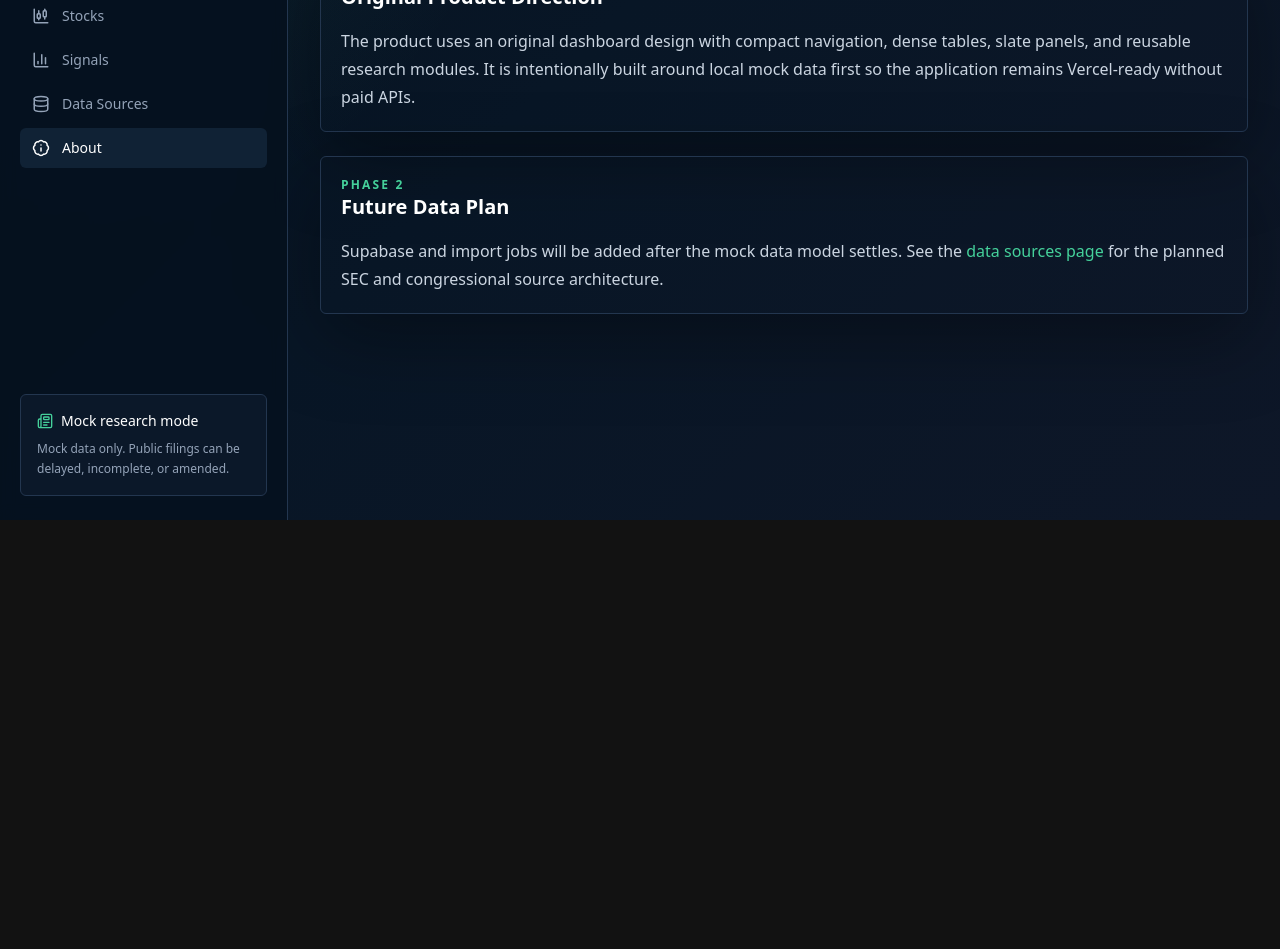
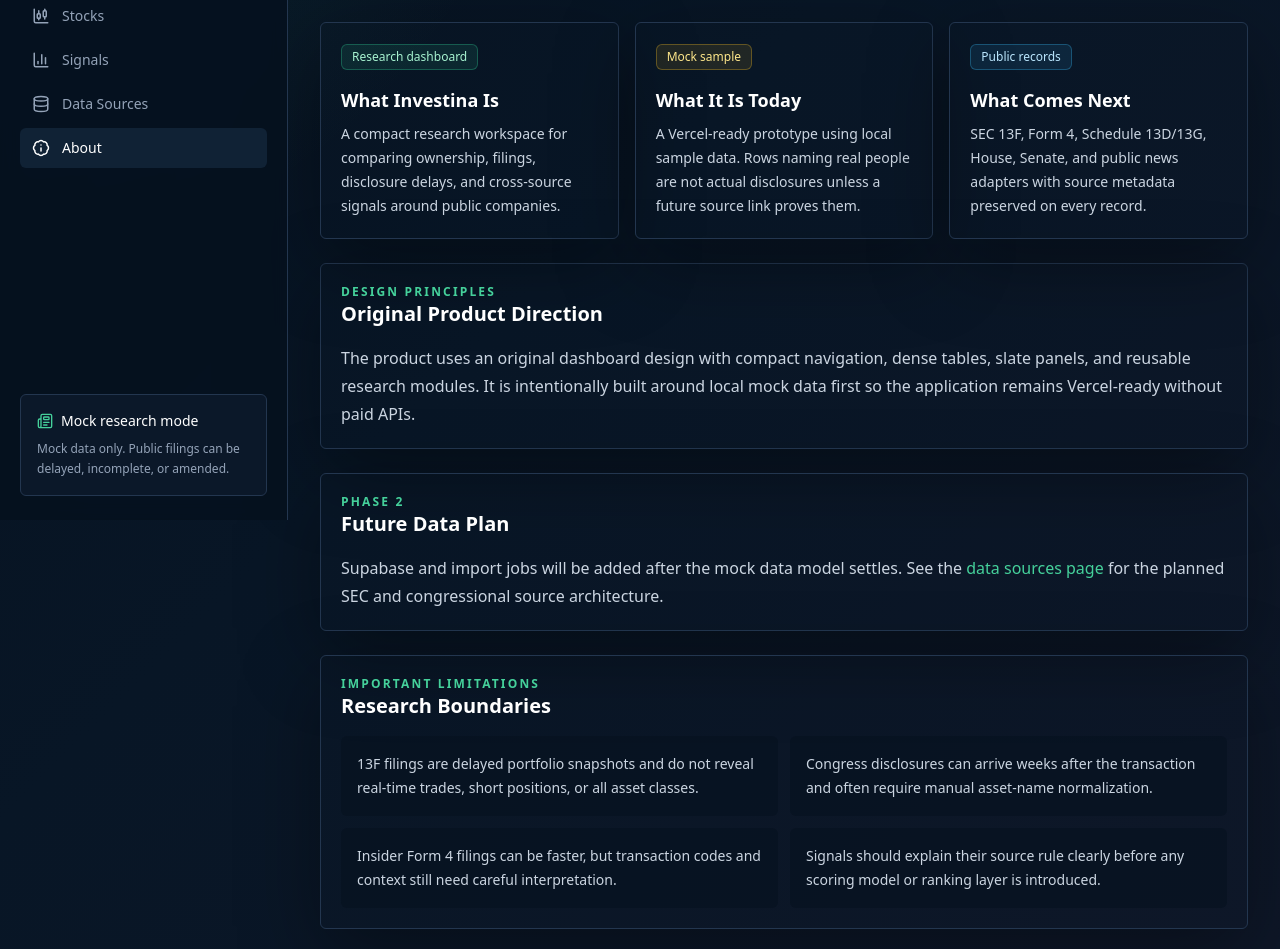
Before and after one commit to EIPJOS/investor-signal-explorer, a Next.js app: page /about in a window 1280 px wide. Shown: the part 280-1229 px from the top of the page. Before the commit the page ends 800 px from the top, so only its background shows below. Built offline with nearby package versions, Linux system fonts and the light colour scheme.

Commit message:
Polish trust and data source pages

```diff
--- a/app/about/page.tsx
+++ b/app/about/page.tsx
@@ -1,6 +1,8 @@
 import type { Metadata } from "next";
 import Link from "next/link";
+import { Badge } from "@/components/ui/badge";
 import { Card, SectionHeader } from "@/components/ui/card";
+import { MockWarning } from "@/components/ui/mock-warning";
 
 export const metadata: Metadata = {
   title: "About",
@@ -18,6 +20,32 @@
           Congress stock trades, insider transactions, ownership signals, and related news.
         </p>
       </div>
+      <MockWarning />
+
+      <section className="grid gap-4 md:grid-cols-3">
+        <Card>
+          <Badge tone="mint">Research dashboard</Badge>
+          <h2 className="mt-4 text-lg font-semibold text-white">What Investina Is</h2>
+          <p className="mt-2 text-sm leading-6 text-slate-300">
+            A compact research workspace for comparing ownership, filings, disclosure delays, and cross-source signals around public companies.
+          </p>
+        </Card>
+        <Card>
+          <Badge tone="amber">Mock sample</Badge>
+          <h2 className="mt-4 text-lg font-semibold text-white">What It Is Today</h2>
+          <p className="mt-2 text-sm leading-6 text-slate-300">
+            A Vercel-ready prototype using local sample data. Rows naming real people are not actual disclosures unless a future source link proves them.
+          </p>
+        </Card>
+        <Card>
+          <Badge tone="blue">Public records</Badge>
+          <h2 className="mt-4 text-lg font-semibold text-white">What Comes Next</h2>
+          <p className="mt-2 text-sm leading-6 text-slate-300">
+            SEC 13F, Form 4, Schedule 13D/13G, House, Senate, and public news adapters with source metadata preserved on every record.
+          </p>
+        </Card>
+      </section>
+
       <Card>
         <SectionHeader title="Original Product Direction" eyebrow="Design principles" />
         <p className="leading-7 text-slate-300">
@@ -31,6 +59,15 @@
           Supabase and import jobs will be added after the mock data model settles. See the <Link className="text-mint" href="/data-sources">data sources page</Link> for the planned SEC and congressional source architecture.
         </p>
       </Card>
+      <Card>
+        <SectionHeader title="Research Boundaries" eyebrow="Important limitations" />
+        <div className="grid gap-3 text-sm leading-6 text-slate-300 md:grid-cols-2">
+          <p className="rounded-md bg-ink/60 p-4">13F filings are delayed portfolio snapshots and do not reveal real-time trades, short positions, or all asset classes.</p>
+          <p className="rounded-md bg-ink/60 p-4">Congress disclosures can arrive weeks after the transaction and often require manual asset-name normalization.</p>
+          <p className="rounded-md bg-ink/60 p-4">Insider Form 4 filings can be faster, but transaction codes and context still need careful interpretation.</p>
+          <p className="rounded-md bg-ink/60 p-4">Signals should explain their source rule clearly before any scoring model or ranking layer is introduced.</p>
+        </div>
+      </Card>
     </main>
   );
 }
--- a/app/data-sources/page.tsx
+++ b/app/data-sources/page.tsx
@@ -1,6 +1,7 @@
 import type { Metadata } from "next";
 import { Card, SectionHeader } from "@/components/ui/card";
 import { Badge } from "@/components/ui/badge";
+import { MockWarning } from "@/components/ui/mock-warning";
 import { publicDataSources, sourcePrinciples } from "@/lib/data-sources/source-registry";
 import { sourceTimingRows } from "@/data/source-timing";
 
@@ -19,6 +20,32 @@
           This version uses local mock data, but the product is shaped around public financial records and a clean normalization layer for future imports.
         </p>
       </div>
+      <MockWarning />
+
+      <section className="grid gap-4 md:grid-cols-4">
+        <Card>
+          <p className="text-sm text-slate-400">Current mode</p>
+          <p className="mt-2 text-2xl font-semibold text-white">Mock</p>
+          <p className="mt-2 text-xs text-slate-500">No paid APIs required</p>
+        </Card>
+        <Card>
+          <p className="text-sm text-slate-400">Tracked source types</p>
+          <p className="mt-2 text-2xl font-semibold text-white">{publicDataSources.length}</p>
+          <p className="mt-2 text-xs text-slate-500">SEC, Congress, insider, news</p>
+        </Card>
+        <Card>
+          <p className="text-sm text-slate-400">Adapter-ready</p>
+          <p className="mt-2 text-2xl font-semibold text-mint">
+            {publicDataSources.filter((source) => source.status === "Ready for Adapter").length}
+          </p>
+          <p className="mt-2 text-xs text-slate-500">Planned import scripts named below</p>
+        </Card>
+        <Card>
+          <p className="text-sm text-slate-400">Traceability target</p>
+          <p className="mt-2 text-2xl font-semibold text-white">100%</p>
+          <p className="mt-2 text-xs text-slate-500">Every normalized row should keep source metadata</p>
+        </Card>
+      </section>
 
       <section className="grid gap-4 md:grid-cols-2 xl:grid-cols-3">
         {publicDataSources.map((source) => (
@@ -116,8 +143,9 @@
 
       <Card>
         <SectionHeader title="Disclaimer" eyebrow="Research use only" />
-        <p className="text-slate-300">
-          This website is for educational and research purposes only. It is not investment advice. Public filings may be delayed, incomplete, or amended.
+        <p className="leading-7 text-slate-300">
+          This website is for educational and research purposes only. It is not investment advice. Public filings may be delayed,
+          incomplete, amended, or normalized incorrectly until source documents and importer tests are fully wired into the app.
         </p>
       </Card>
     </main>
```
